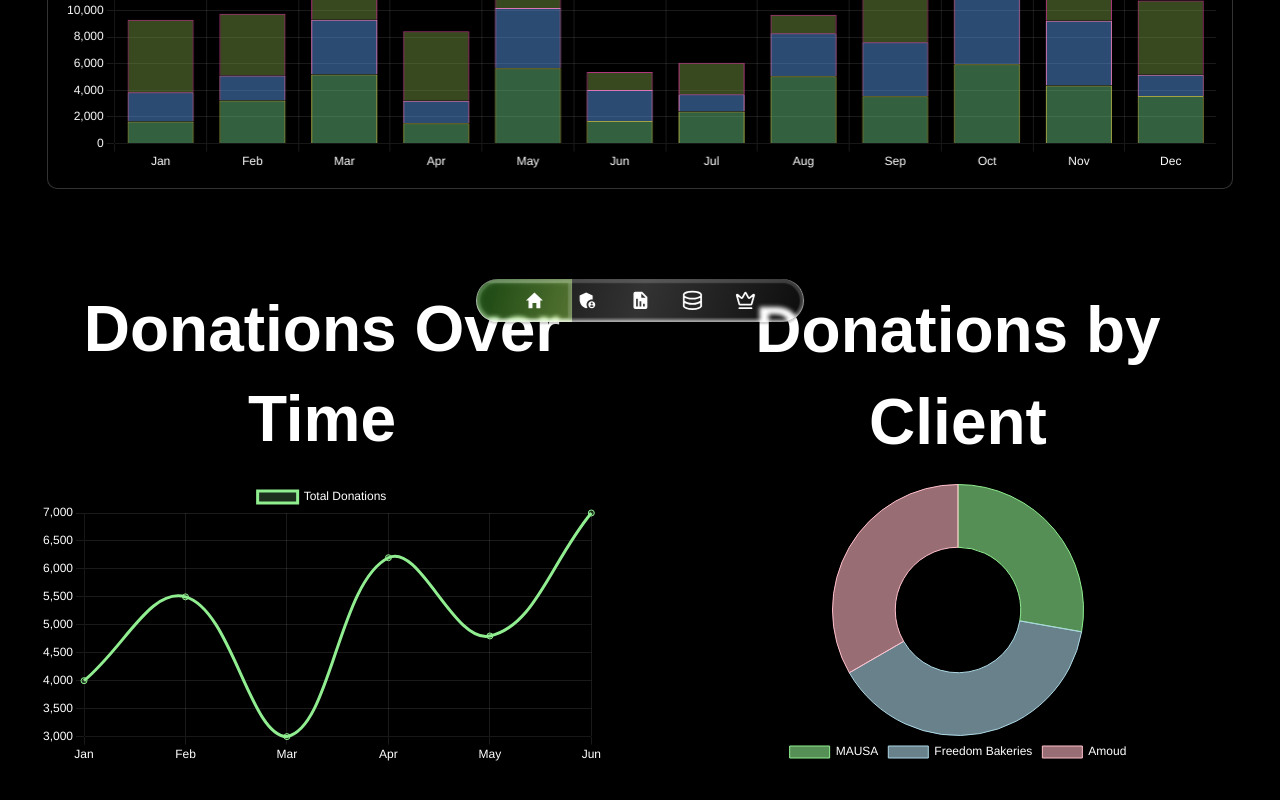
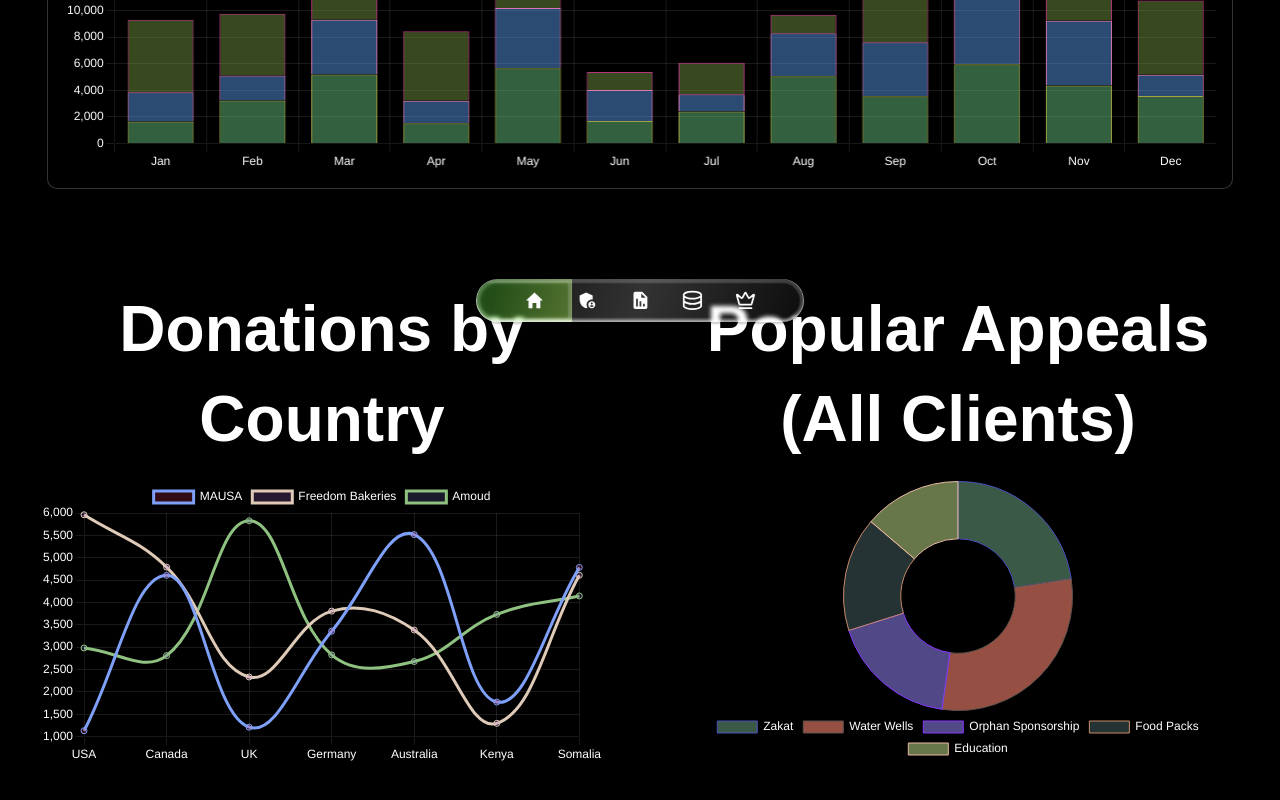
Before and after one commit to virus0231/yoc, a Next.js app: page /dashboard in a window 1280 px wide. Shown: the part 446-1246 px from the top of the page. Built offline with nearby package versions, Linux system fonts and the light colour scheme.

Commit message:
change data type in line and radial charts

```diff
--- a/src/app/dashboard/LineDonationChart.js
+++ b/src/app/dashboard/LineDonationChart.js
@@ -21,23 +21,38 @@ Chart.register(
   Tooltip
 );
 
+const CLIENTS = ["MAUSA", "Freedom Bakeries", "Amoud"];
+const COUNTRIES = [
+  "USA",
+  "Canada",
+  "UK",
+  "Germany",
+  "Australia",
+  "Kenya",
+  "Somalia",
+];
+
+function randomColor(opacity = 1) {
+  const r = Math.floor(Math.random() * 200 + 55);
+  const g = Math.floor(Math.random() * 200 + 55);
+  const b = Math.floor(Math.random() * 200 + 55);
+  return `rgba(${r},${g},${b},${opacity})`;
+}
+
 export default function LineDonationChart() {
-  const data = useMemo(
-    () => ({
-      labels: ["Jan", "Feb", "Mar", "Apr", "May", "Jun"],
-      datasets: [
-        {
-          label: "Total Donations",
-          data: [4000, 5500, 3000, 6200, 4800, 7000],
-          borderColor: "lightgreen",
-          backgroundColor: "rgba(144,238,144,0.2)",
-          fill: true,
-          tension: 0.4,
-        },
-      ],
-    }),
-    []
-  );
+  const data = useMemo(() => {
+    return {
+      labels: COUNTRIES,
+      datasets: CLIENTS.map((client) => ({
+        label: client,
+        data: COUNTRIES.map(() => Math.floor(Math.random() * 5000 + 1000)),
+        borderColor: randomColor(1),
+        backgroundColor: randomColor(0.2),
+        fill: true,
+        tension: 0.4,
+      })),
+    };
+  }, []);
 
   const options = {
     responsive: true,
@@ -46,14 +61,20 @@ export default function LineDonationChart() {
       legend: { labels: { color: "#fff" } },
     },
     scales: {
-      x: { ticks: { color: "#fff" }, grid: { color: "rgba(255,255,255,0.1)" } },
-      y: { ticks: { color: "#fff" }, grid: { color: "rgba(255,255,255,0.1)" } },
+      x: {
+        ticks: { color: "#fff" },
+        grid: { color: "rgba(255,255,255,0.1)" },
+      },
+      y: {
+        ticks: { color: "#fff" },
+        grid: { color: "rgba(255,255,255,0.1)" },
+      },
     },
   };
 
   return (
     <div className="flex flex-col items-center w-full h-full">
-      <h3 className="logo text-xl text-center my-4">Donations Over Time</h3>
+      <h3 className="logo text-xl text-center my-4">Donations by Country</h3>
       <div className="relative w-full h-[300px] px-2 pb-4">
         <Line data={data} options={options} />
       </div>
--- a/src/app/dashboard/RadialDonationChart.js
+++ b/src/app/dashboard/RadialDonationChart.js
@@ -6,19 +6,31 @@ import React, { useMemo } from "react";
 
 Chart.register(ArcElement, Tooltip, Legend);
 
+const APPEALS = [
+  "Zakat",
+  "Water Wells",
+  "Orphan Sponsorship",
+  "Food Packs",
+  "Education",
+];
+
+function randomColor(opacity = 1) {
+  const r = Math.floor(Math.random() * 200 + 55);
+  const g = Math.floor(Math.random() * 200 + 55);
+  const b = Math.floor(Math.random() * 200 + 55);
+  return `rgba(${r},${g},${b},${opacity})`;
+}
+
 export default function RadialDonationChart() {
   const data = useMemo(
     () => ({
-      labels: ["MAUSA", "Freedom Bakeries", "Amoud"],
+      labels: APPEALS,
       datasets: [
         {
-          data: [5000, 7000, 6000],
-          backgroundColor: [
-            "rgba(144,238,144,0.6)",
-            "rgba(173,216,230,0.6)",
-            "rgba(255,182,193,0.6)",
-          ],
-          borderColor: ["lightgreen", "lightblue", "pink"],
+          label: "Donations by Appeal",
+          data: APPEALS.map(() => Math.floor(Math.random() * 7000 + 3000)),
+          backgroundColor: APPEALS.map(() => randomColor(0.6)),
+          borderColor: APPEALS.map(() => randomColor(1)),
           borderWidth: 1,
         },
       ],
@@ -31,15 +43,26 @@ export default function RadialDonationChart() {
     maintainAspectRatio: false,
     plugins: {
       legend: {
+        position: "bottom",
         labels: { color: "#fff" },
-        position: "bottom",
+      },
+      tooltip: {
+        callbacks: {
+          label: (context) => {
+            const label = context.label || "";
+            const value = context.formattedValue || "";
+            return `${label}: $${value}`;
+          },
+        },
       },
     },
   };
 
   return (
     <div className="flex flex-col items-center w-full h-full">
-      <h3 className="logo text-sm text-center my-4">Donations by Client</h3>
+      <h3 className="logo text-xl text-center my-4">
+        Popular Appeals (All Clients)
+      </h3>
       <div className="relative w-full h-[300px] px-2 pb-4">
         <Doughnut data={data} options={options} />
       </div>
```
